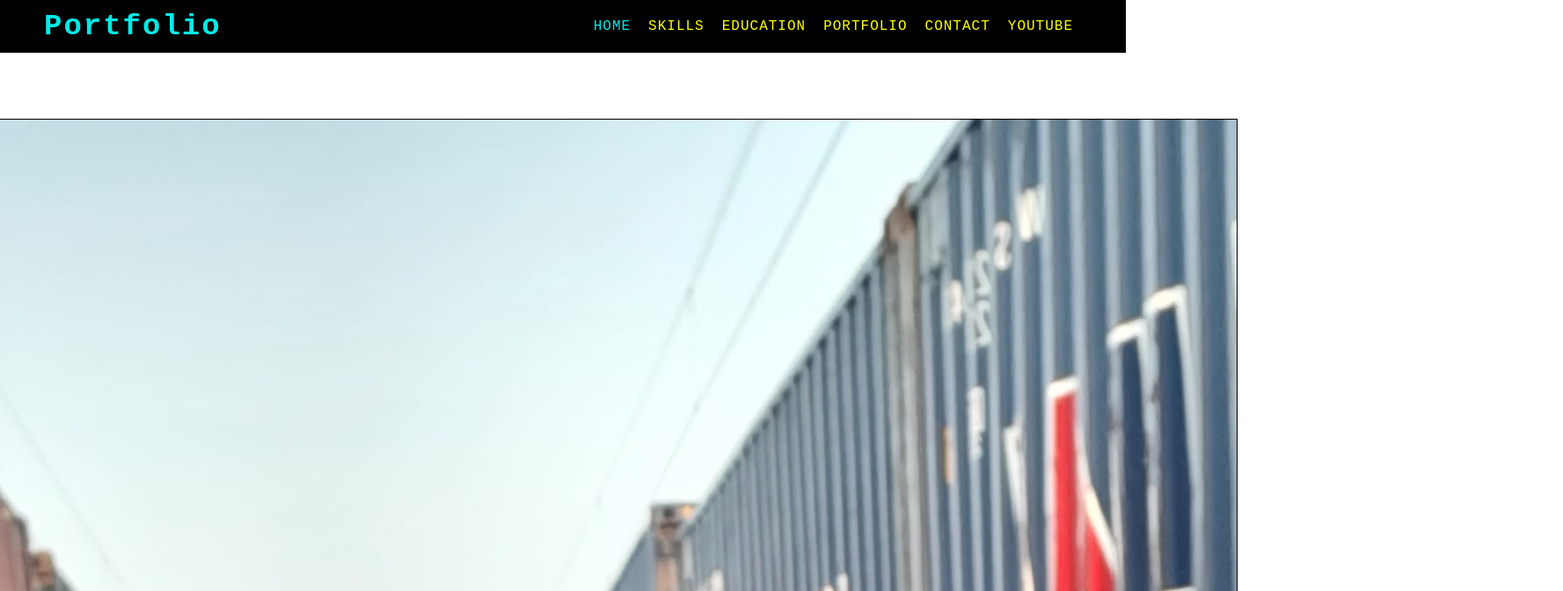
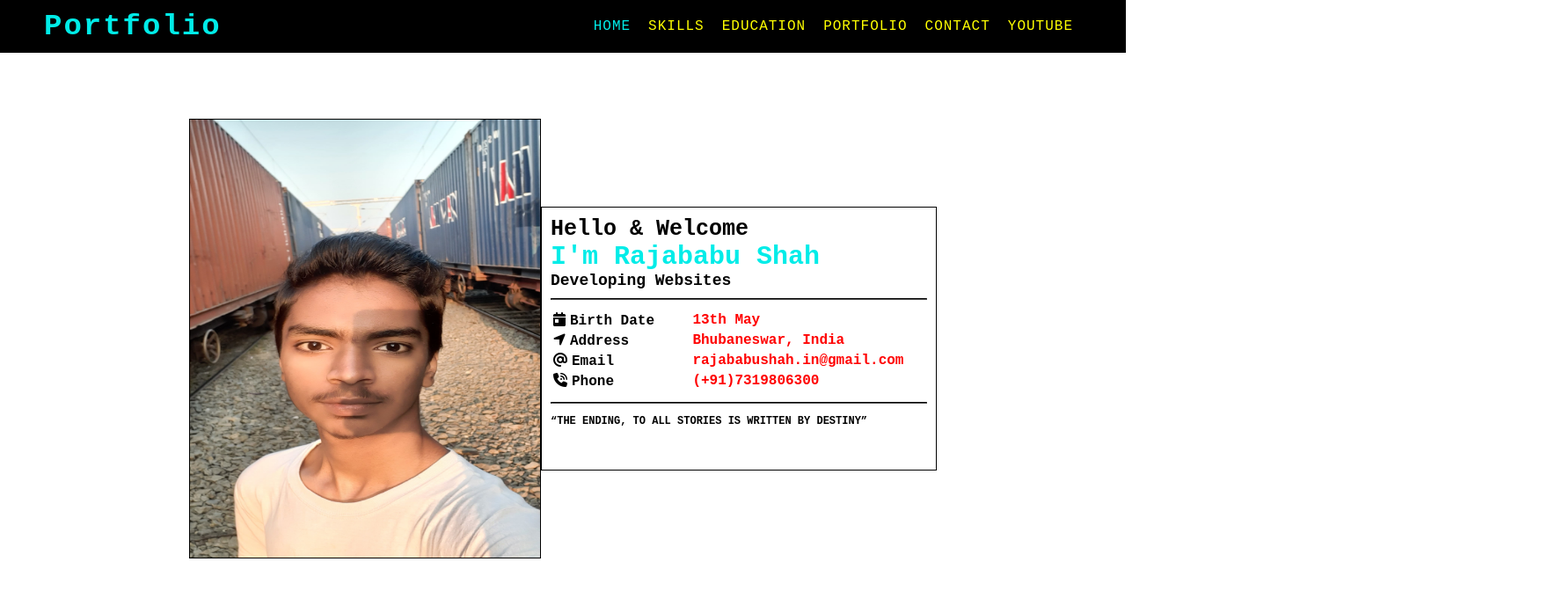
Before and after one commit to r-rajababushah/r-rajababushah, a React (Vite) app: page / in a window 1280 px wide. Shown: the top 672 px of the page at 88% size, 1777 px wide, since content can reach past the window. Built offline with nearby package versions, Linux system fonts and the light colour scheme.

Commit message:
image shape fixed for android

```diff
--- a/package.json
+++ b/package.json
@@ -15,8 +15,7 @@
     "react-helmet": "^6.1.0",
     "react-helmet-async": "^2.0.4",
     "react-router-dom": "^6.14.1",
-    "sass": "^1.63.4",
-    "yarn": "^1.22.21"
+    "sass": "^1.63.4"
   },
   "devDependencies": {
     "@types/react": "^18.0.37",
--- a/src/pages/Homepage/Home.scss
+++ b/src/pages/Homepage/Home.scss
@@ -28,6 +28,8 @@ $redColor: rgb(255, 0, 0);
         justify-content: center;
 
         #profile-img {
+            height: 500px;
+            width: 400px;
             border: 1px solid $blueColor;
             border-radius: 10px;
         }
```
Also changed, not shown: 2 other files (tests, documents, lock files or other folders).
